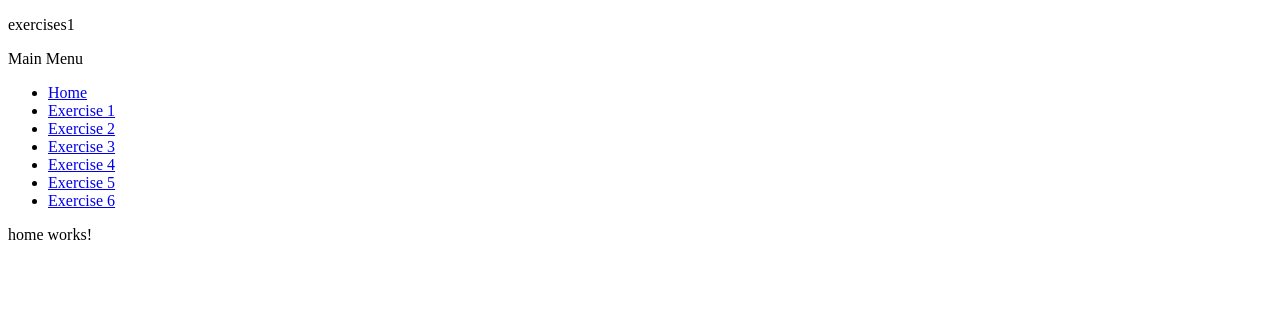
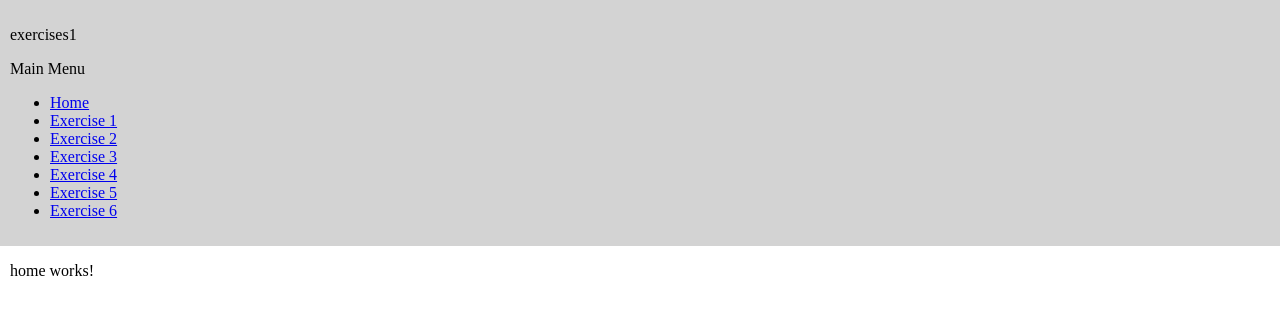
Before and after one commit to angularexample/exercises1, an Angular app: page / in a window 1280 px wide. Shown: the top 314 px of the page. Built offline with nearby package versions, Linux system fonts and the light colour scheme.

Commit message:
Add background color to top navigation. Remove body margin. Add margin to content section.

```diff
--- a/src/app/app.html
+++ b/src/app/app.html
@@ -1,4 +1,4 @@
-<div class="my-app-container">
+<div class="my-header">
   <p>{{ title() }}</p>
   <p>Main Menu</p>
   <ul>
@@ -10,5 +10,7 @@
     <li><a routerLink="/exercise5">Exercise 5</a></li>
     <li><a routerLink="/exercise6">Exercise 6</a></li>
   </ul>
+</div>
+<div class="my-content">
   <router-outlet></router-outlet>
 </div>
--- a/src/app/app.scss
+++ b/src/app/app.scss
@@ -0,0 +1,8 @@
+.my-content {
+  margin: 10px;
+}
+
+.my-header {
+  background-color: lightgray;
+  padding: 10px;
+}
--- a/src/styles.scss
+++ b/src/styles.scss
@@ -1 +1,5 @@
 /* You can add global styles to this file, and also import other style files */
+
+body {
+  margin: 0;
+}
```
